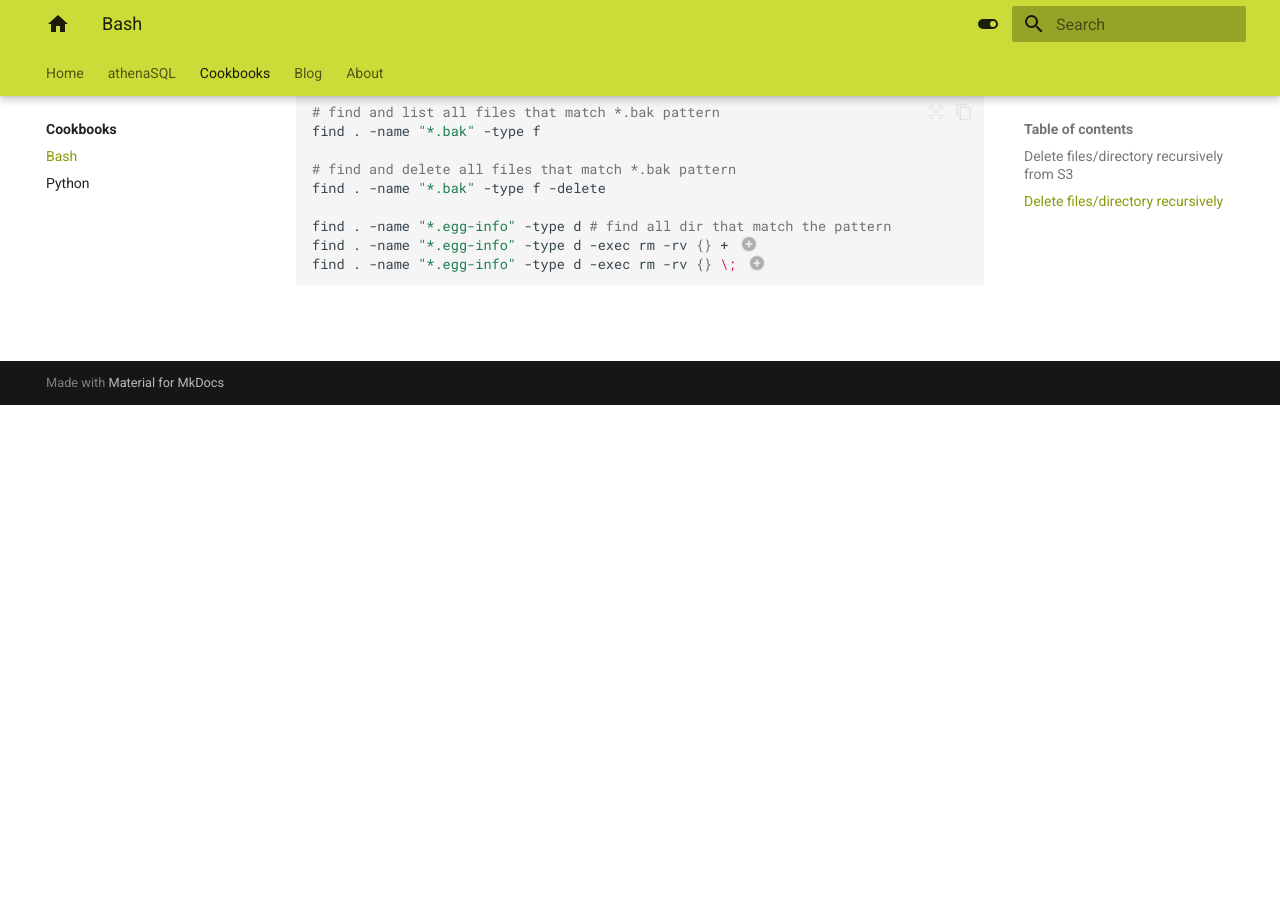
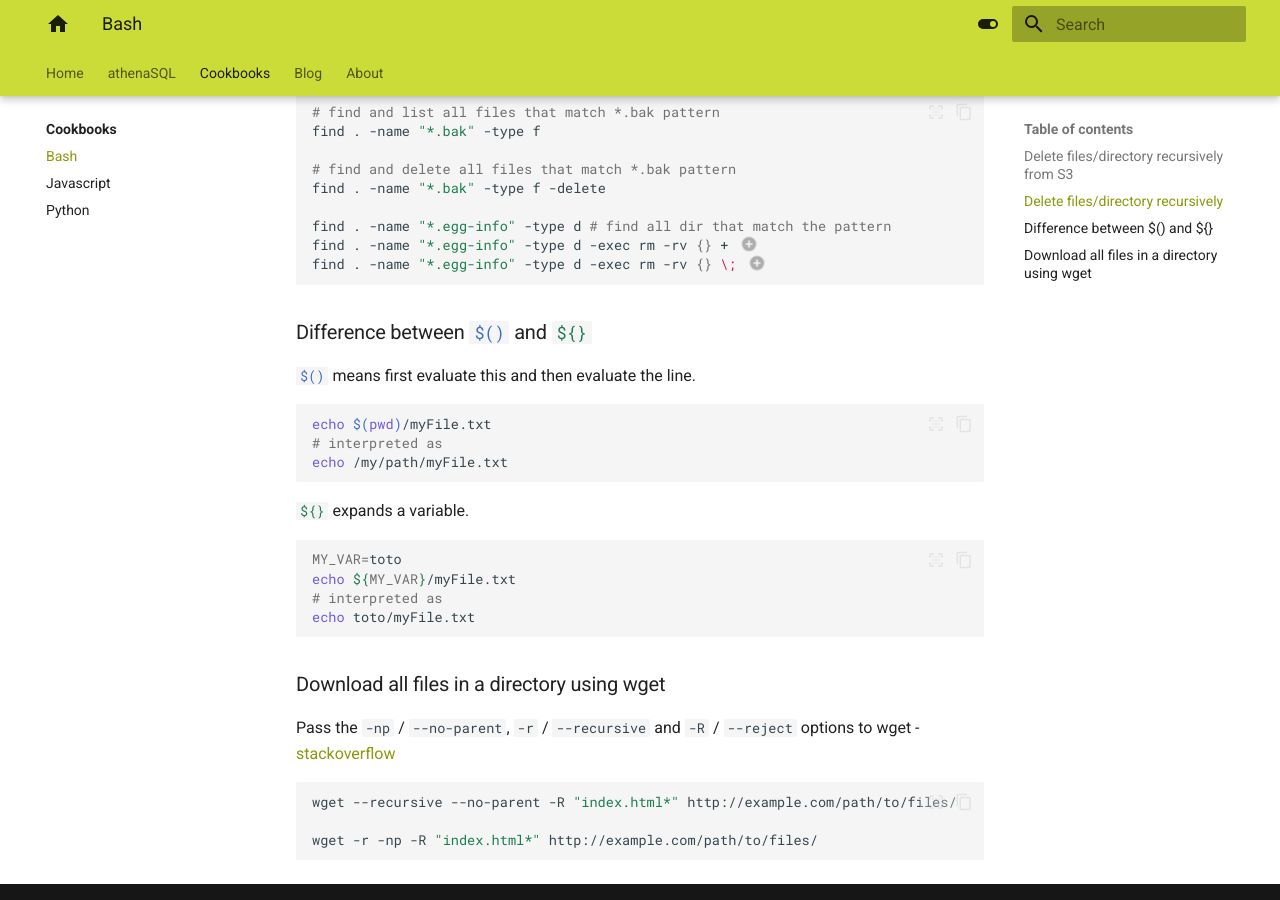
Before and after one commit to nabilseid/nabilseid.github.io, an MkDocs documentation site: the page built from docs/cookbooks/bash.md, in a window 1280 px wide and 900 px high, scrolled down 495 px. Built offline with MkDocs 1.6.1 and Material for MkDocs 9.7.7, drawn with Linux system fonts in a browser that asks for light colours; before the commit the page ends 900 px from its top, so only the background shows below that.

Commit message:
Update cookbooks

````diff
--- a/docs/cookbooks/bash.md
+++ b/docs/cookbooks/bash.md
@@ -33,3 +33,32 @@ find . -name "*.egg-info" -type d -exec rm -rv {} \; #(2)!
 
 2.  Find and delete all dir that match the pattern.
     The `#!bash \;` at the end will result in `#!bash rm -rv file1;` `#!bash rm -rv file2;` ...
+
+### Difference between `#!bash $()` and `#!bash ${}`
+
+`#!bash $()` means first evaluate this and then evaluate the line.
+
+```bash
+echo $(pwd)/myFile.txt
+# interpreted as
+echo /my/path/myFile.txt
+```
+
+`#!bash ${}` expands a variable.
+
+```bash
+MY_VAR=toto
+echo ${MY_VAR}/myFile.txt
+# interpreted as
+echo toto/myFile.txt
+```
+
+### Download all files in a directory using wget
+
+Pass the `#!bash -np` / `#!bash --no-parent`, `#!bash -r` / `#!bash --recursive` and `#!bash -R` / `#!bash --reject` options to wget - [stackoverflow](https://stackoverflow.com/a/273776/11450091)
+
+```bash
+wget --recursive --no-parent -R "index.html*" http://example.com/path/to/files/
+
+wget -r -np -R "index.html*" http://example.com/path/to/files/
+```
--- a/mkdocs.yml
+++ b/mkdocs.yml
@@ -40,6 +40,7 @@ nav:
   - Cookbooks:
     - cookbooks/index.md
     - Bash: cookbooks/bash.md
+    - Javascript: cookbooks/javascript.md
     - Python: cookbooks/python.md
   - Blog:
     - blog/index.md
````
Also changed, not shown: docs/cookbooks/javascript.md (added, +5 -0 lines), docs/cookbooks/python.md (+25 -1 lines).
